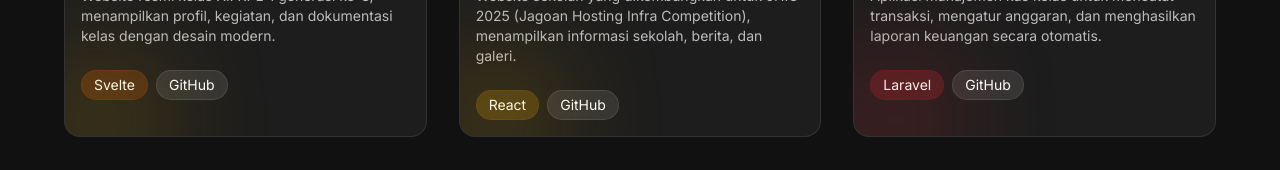
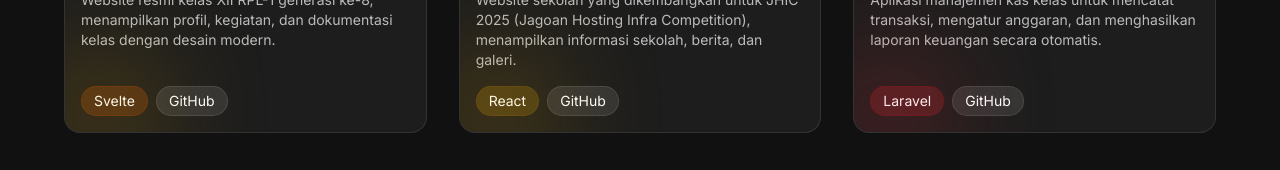
Before and after one commit to khuza08/portofolio, a Next.js app: page / in a window 1280 px wide. Shown: the part 3838-4008 px from the top of the page. Built offline with nearby package versions, Linux system fonts and the light colour scheme.

Commit message:
make projectCards pill always on bottom

```diff
--- a/app/components/sections/Projects.tsx
+++ b/app/components/sections/Projects.tsx
@@ -52,10 +52,10 @@ export function Projects() {
   };
 
   const ProjectCard = ({ project }) => {
-    const colorClasses = techColors[project.techColor] || techColors.orange; // fallback jika warna tidak ditemukan
+  const colorClasses = techColors[project.techColor] || techColors.orange;
 
   return (
-      <div className="relative bg-white/5 border border-white/10 rounded-2xl overflow-hidden group hover:bg-white/10 hover:border-white/20 transition-all duration-300 flex flex-col">
+    <div className="relative bg-white/5 border border-white/10 rounded-2xl overflow-hidden group hover:bg-white/10 hover:border-white/20 transition-all duration-300 flex flex-col h-full">
       <div className={`absolute bottom-[-16px] left-0 w-16 h-16 rounded-full bg-gradient-to-r ${project.gradientColor} opacity-100 blur-3xl pointer-events-none`} />
 
       <div className="overflow-hidden">
@@ -69,7 +69,8 @@ export function Projects() {
       <div className="p-4 flex flex-col flex-1">
         <h3 className="text-xl font-semibold mb-2">{project.title}</h3>
         <p className="text-sm text-white/70 mb-4">{project.description}</p>
-          <div className="flex gap-2 mt-2">
+
+        <div className="mt-auto flex gap-2">
           <a
             href="#"
             className={`px-3 py-1 text-sm rounded-full transition border ${colorClasses.bgLight} ${colorClasses.borderLight} ${colorClasses.bgHover} ${colorClasses.borderHover}`}
@@ -89,6 +90,7 @@ export function Projects() {
     </div>
   );
 };
+
 
   return (
     <section id="project" className="min-h-screen text-white flex items-center justify-center px-8">
```
Lines whose indentation alone changed are shown as unchanged.
